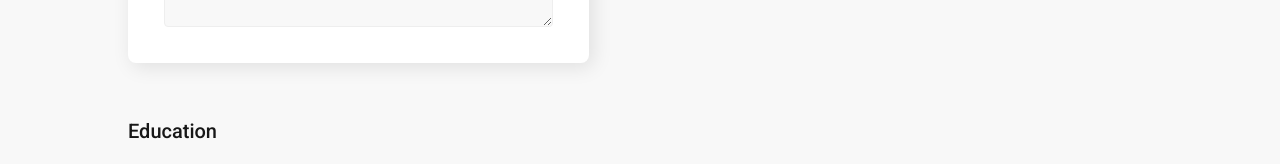
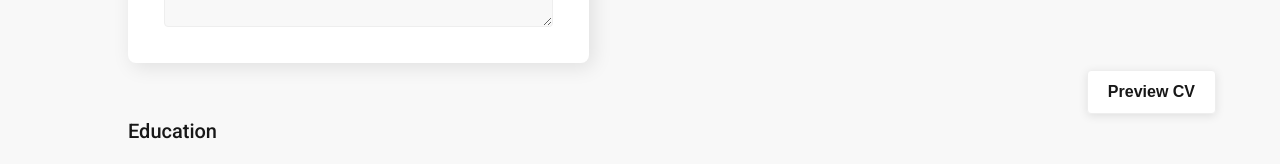
Before and after one commit to mark-akom/cv-builder, a React (Create React App) app: page / in a window 1280 px wide. Shown: the part 566-730 px from the top of the page. Built offline with nearby package versions, Linux system fonts and the light colour scheme.

Commit message:
styled the preview button

```diff
--- a/src/styles/app.css
+++ b/src/styles/app.css
@@ -51,7 +51,8 @@ input, textarea , button{
 
 /* styling of add buttons */
 
-.add-btn {
+.add-btn,
+.preview-btn {
     padding: 12px 20px;
     display: block;
     font-size: 16px;
@@ -122,3 +123,11 @@ section {
     border: 1px solid var(--field-border-color);
 
 }
+
+/* styling of preview button */
+
+.preview-btn {
+    position: fixed;
+    right: 5%;
+    bottom: 15%;
+}
```
